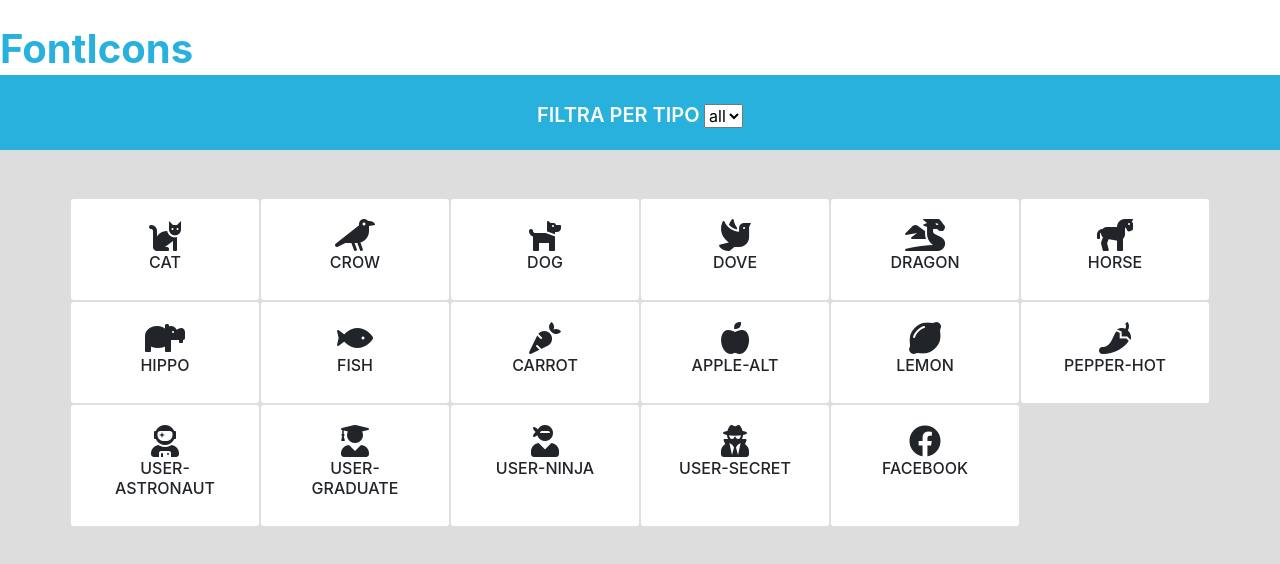
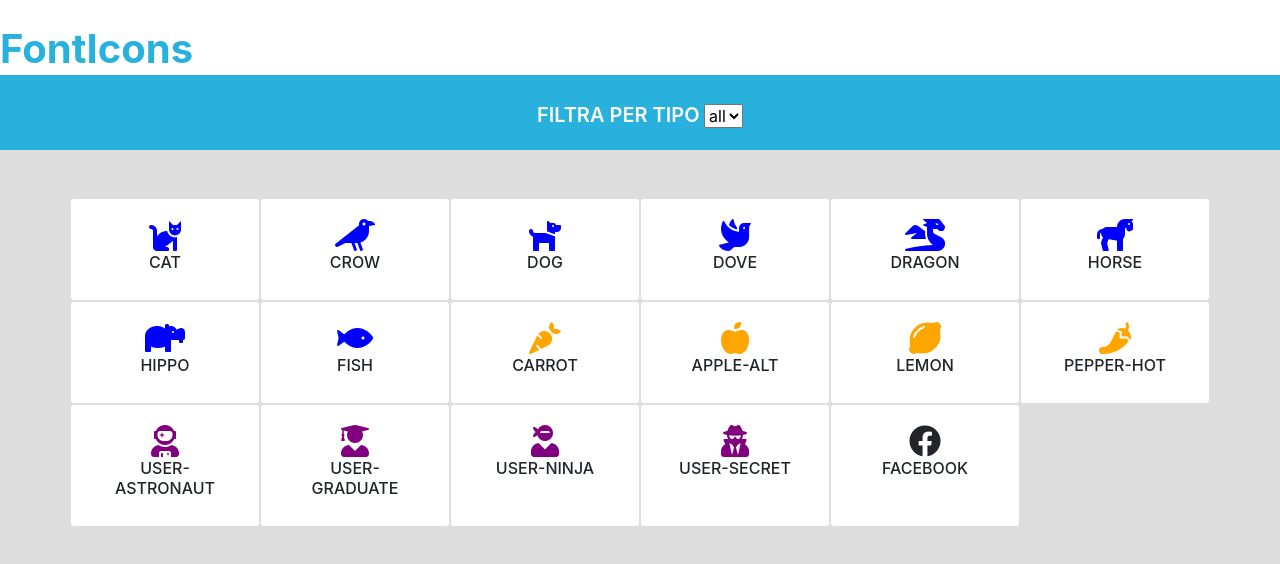
Before and after one commit to Giorgio-24/js-es6-icons, a plain HTML site: page index.html in a window 1280 px wide. Drawn offline with nearby package versions, Linux system fonts and the light colour scheme.

Commit message:
icon-colors-added-to-each-icon-type

```diff
--- a/index.html
+++ b/index.html
@@ -29,11 +29,11 @@
         </div>
     </header>
     <main class="p-5">
-        <div class="container">
+        <section class="container">
             <div id="cards-grid" class="row g-3 text-center">
 
             </div>
-        </div>
+        </section>
     </main>
 
 
--- a/script.js
+++ b/script.js
@@ -6,7 +6,7 @@ icons.forEach((icons) => {
     cardsTemplate += `
     <div class="d-inline-block col-2 card">
       <div class="card-body">
-    <i class="${icons.family} ${icons.prefix}${icons.name} fa-2x"></i>
+    <i class="${icons.family} ${icons.prefix}${icons.name} fa-2x ${icons.type}"></i>
     <h2 class="h6">${icons.name.toUpperCase()}</h2>
       </div>
     </div>`;
--- a/style.css
+++ b/style.css
@@ -12,13 +12,9 @@
     color:#ffa500;
  }
 
- .vegetable{
+ .user{
     color:#800080;
  }
-
-.user{
-    background-color:#29b1dd;
-}
 
 .bg-ligth-blue{
     background-color:#29b1dd;
```
